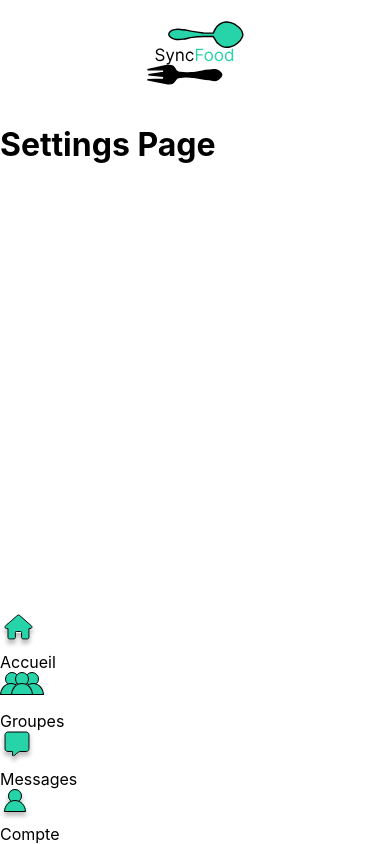
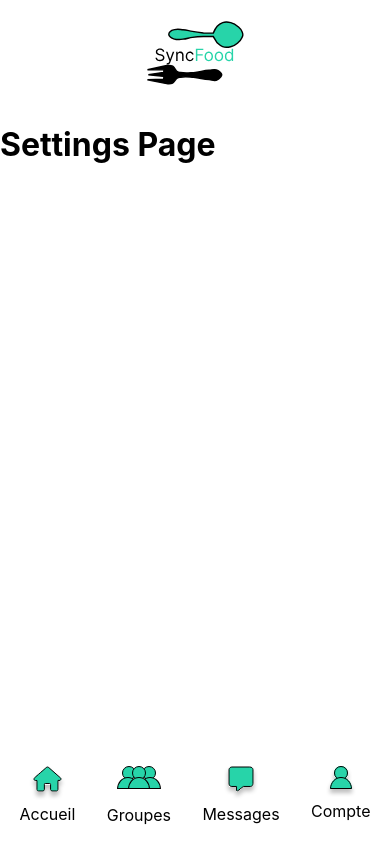
Before and after one commit to SyncFoodTeam/SyncFood-front, a React (Create React App) app: page /settings in a window 390 px wide. Built offline with nearby package versions, Linux system fonts and the light colour scheme.

Commit message:
fix: menu responsive

```diff
--- a/src/component/menu/menu.css
+++ b/src/component/menu/menu.css
@@ -1,4 +1,12 @@
 .menu{
+    bottom: 0;
+    display: flex;
     position: fixed;
-    bottom: 0;
+    padding: 5%;
+    text-align: center;
+    justify-content: space-between;
+    width: 90%;
 }
+
+.divIcon{
+}
```
